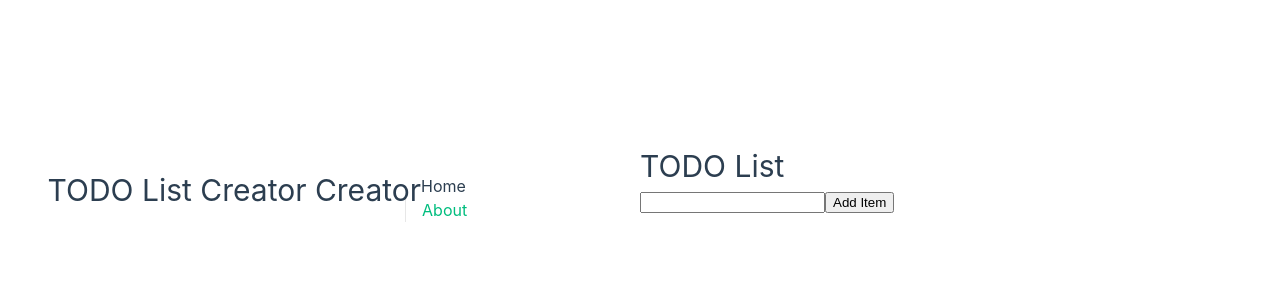
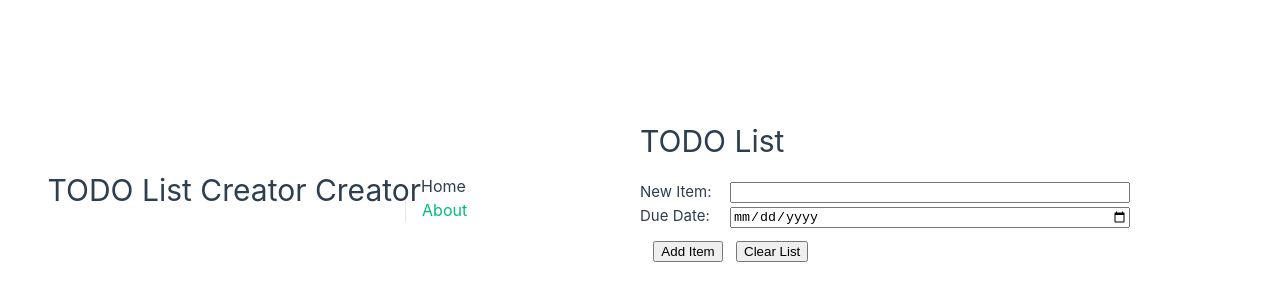
Before and after one commit to notgull/todo-list-creator-creator, a Vue app: page / in a window 1280 px wide. Shown: the part 210-510 px from the top of the page. Built offline with nearby package versions, Linux system fonts and the light colour scheme.

Commit message:
Quality of life improvements

```diff
--- a/src/TodoList.js
+++ b/src/TodoList.js
@@ -17,6 +17,10 @@ export class TodoList {
     return {
       items: this.items.map((item) => item.asJson())
     }
+  }
+
+  clear() {
+    this.items = []
   }
 
   static fromJson(json) {
@@ -49,7 +53,15 @@ export class TodoListItem {
   }
 
   static fromJson(json) {
-    return new TodoListItem(json.desc, json.dueDate)
+    let dueDate
+
+    if (typeof json.dueDate === 'string') {
+      dueDate = new Date(json.dueDate)
+    } else {
+      dueDate = json.dueDate
+    }
+
+    return new TodoListItem(json.desc, dueDate)
   }
 }
 
@@ -63,6 +75,7 @@ export function loadFromLocalStorage() {
   if (!stored) {
     return new TodoList()
   } else {
+    console.log(stored)
     return TodoList.fromJson(JSON.parse(stored))
   }
 }
--- a/src/components/TodoList.vue
+++ b/src/components/TodoList.vue
@@ -6,6 +6,7 @@ export default {
 
   data: () => ({
     list: loadFromLocalStorage(),
+    dueDate: new Date() + 1000 * 60 * 60 * 24 * 7,
     itemToAdd: ''
   }),
 
@@ -18,6 +19,19 @@ export default {
         this.itemToAdd = ''
         saveToLocalStorage(this.list)
       }
+    },
+
+    formatDate(date) {
+      // Format as MM/DD/YYYY
+      console.log(typeof date)
+      return `${date.getMonth() + 1}/${date.getDate()}/${date.getFullYear()}`
+    },
+
+    clearList() {
+      if (confirm('Are you sure you want to clear the list?')) {
+        this.list.clear()
+        saveToLocalStorage(this.list)
+      }
     }
   }
 }
@@ -26,11 +40,40 @@ export default {
 <template>
   <ul>
     <li v-for="item in list.getItems()" :key="item.id">
-      <span>{{ item.getDesc() }}</span> |
-      <span>{{ item.dueDate }}</span>
+      <span>
+        {{ item.getDesc() }}
+        (Due at {{ formatDate(item.getDueDate()) }})
+      </span>
     </li>
   </ul>
 
-  <input type="text" v-model="itemToAdd" />
-  <button @click="addItem">Add Item</button>
+  <div class="new-item">
+    <label for="text">New Item: </label>
+    <input id="text" type="text" v-model="itemToAdd" /> <br />
+    <label for="due">Due Date: </label>
+    <input id="due" type="date" v-model="dueDate" /> <br />
+    <button @click="addItem">Add Item</button>
+    <button @click="clearList">Clear List</button>
+  </div>
 </template>
+
+<style>
+.new-item {
+  display: block;
+  margin-top: 1em;
+}
+
+.new-item label {
+  display: inline-block;
+  width: 6em;
+}
+
+.new-item input {
+  width: 30em;
+}
+
+.new-item button {
+  margin-left: 1em;
+  margin-top: 1em;
+}
+</style>
```
